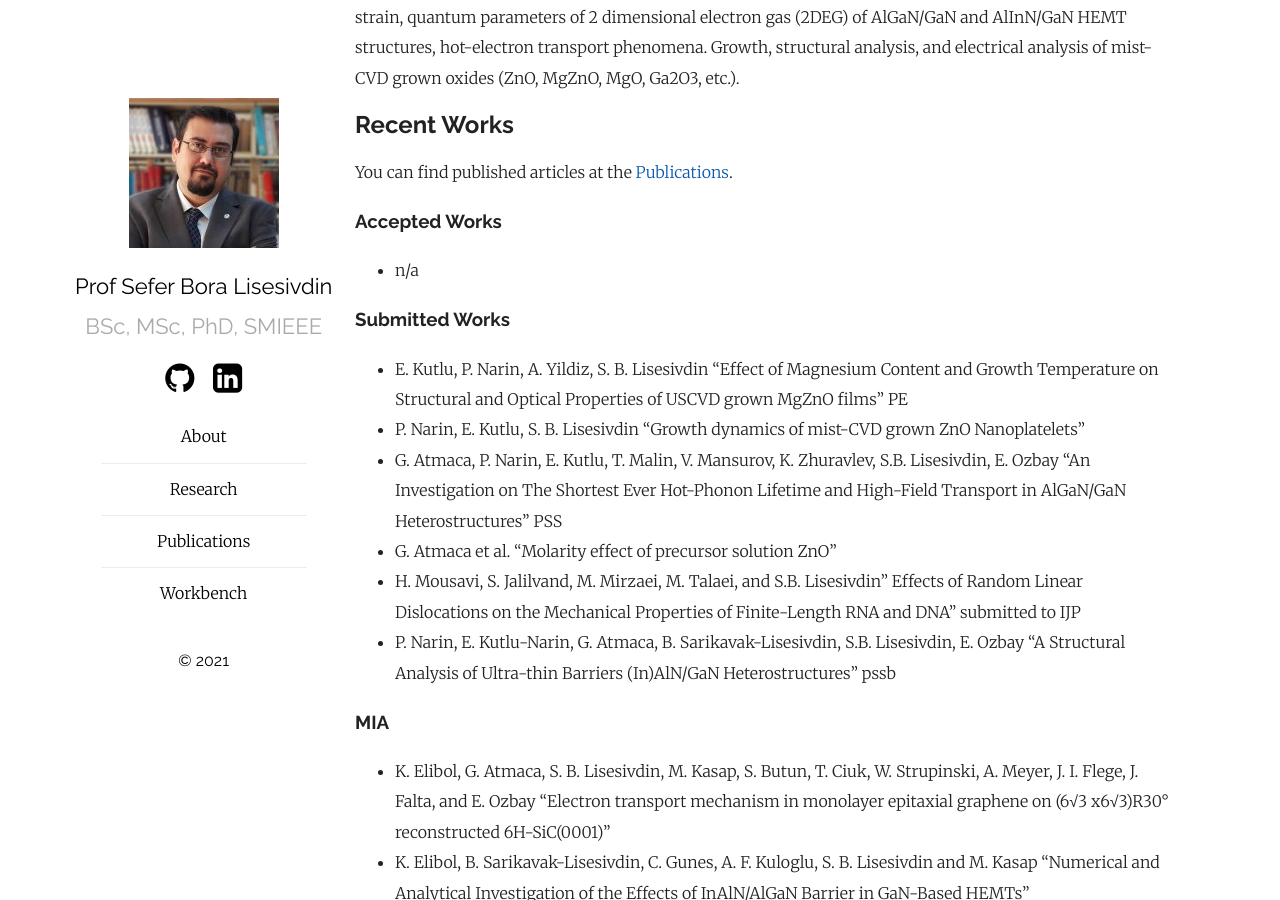
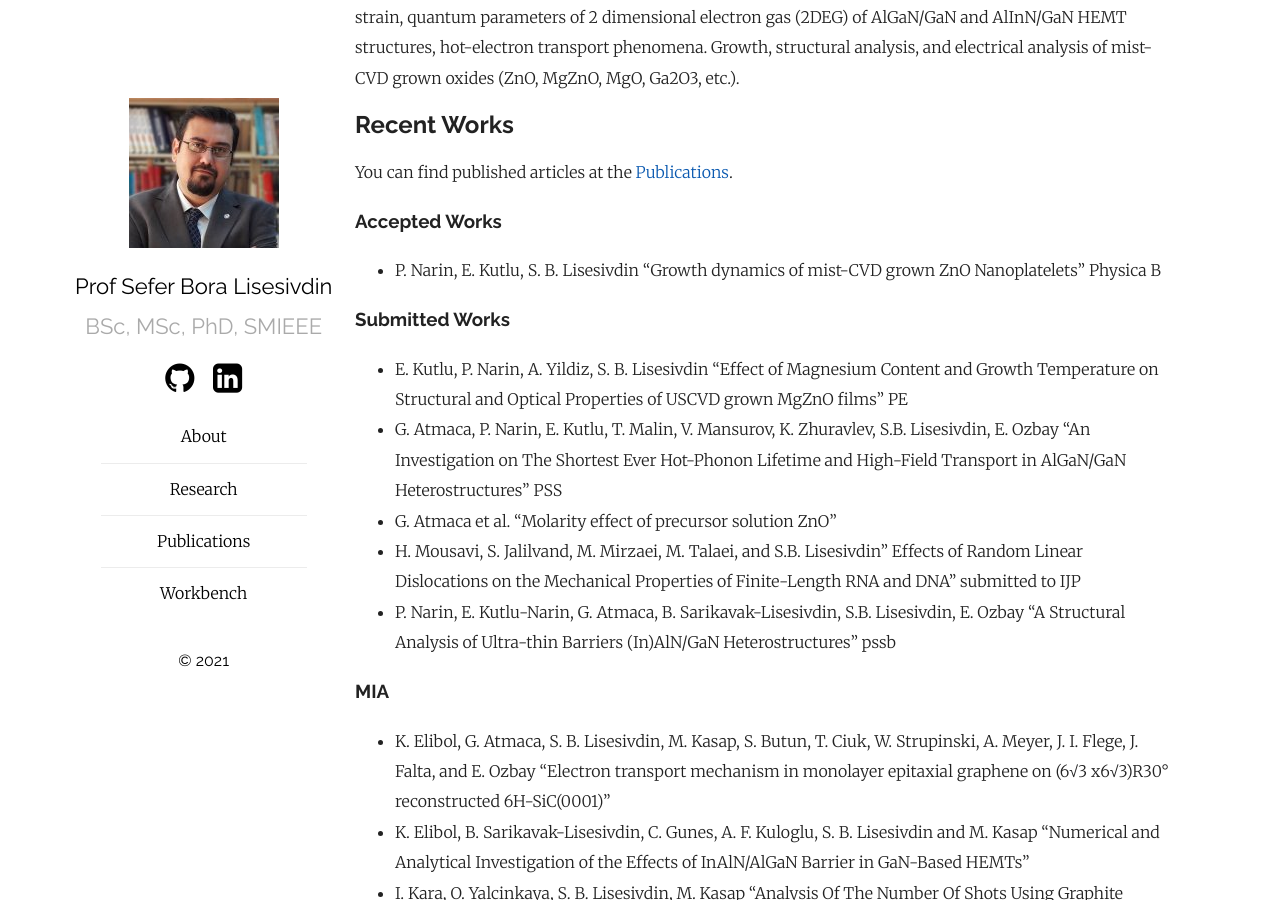
Before and after one commit to sblisesivdin/sblisesivdin.github.io, a Jekyll site: the page built from workbench.md, in a window 1280 px wide and 900 px high, scrolled down 534 px. Built offline with Jekyll 4.4.1, drawn with Linux system fonts in a browser that asks for light colours; our own code applies the rules of GitHub Pages for plain Markdown files.

Commit message:
Update workbench.md

```diff
--- a/workbench.md
+++ b/workbench.md
@@ -13,12 +13,11 @@ You can find published articles at the [Publications](publications.md).
 
 ### Accepted Works
 
-* n/a
+* P. Narin, E. Kutlu, S. B. Lisesivdin "Growth dynamics of mist-CVD grown ZnO Nanoplatelets" Physica B
 
 ### Submitted Works
 
 * E. Kutlu, P. Narin, A. Yildiz, S. B. Lisesivdin "Effect of Magnesium Content and Growth Temperature on Structural and Optical Properties of USCVD grown MgZnO films" PE
-* P. Narin, E. Kutlu, S. B. Lisesivdin "Growth dynamics of mist-CVD grown ZnO Nanoplatelets"
 * G. Atmaca, P. Narin, E. Kutlu, T. Malin, V. Mansurov, K. Zhuravlev, S.B. Lisesivdin, E. Ozbay "An Investigation on The Shortest Ever Hot-Phonon Lifetime and High-Field Transport in AlGaN/GaN Heterostructures" PSS
 * G. Atmaca et al. "Molarity effect of precursor solution ZnO"
 * H. Mousavi, S. Jalilvand, M. Mirzaei, M. Talaei, and S.B. Lisesivdin" Effects of Random Linear Dislocations on the Mechanical Properties of Finite-Length RNA and DNA" submitted to IJP
```
